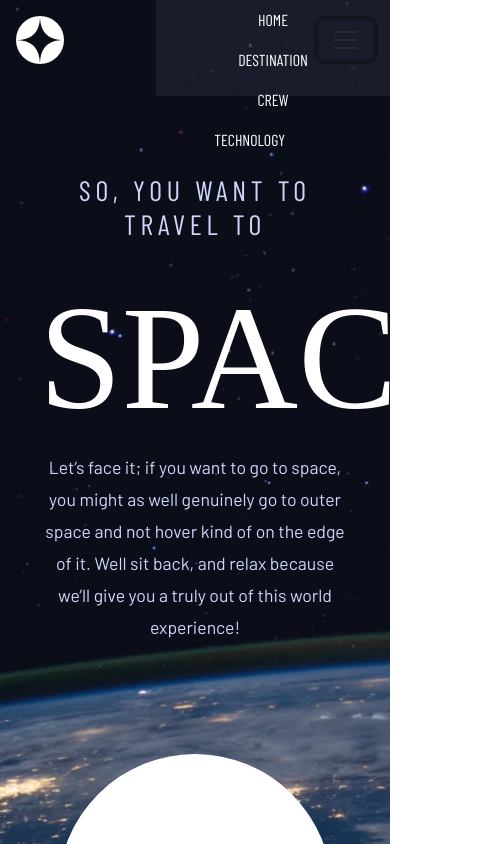
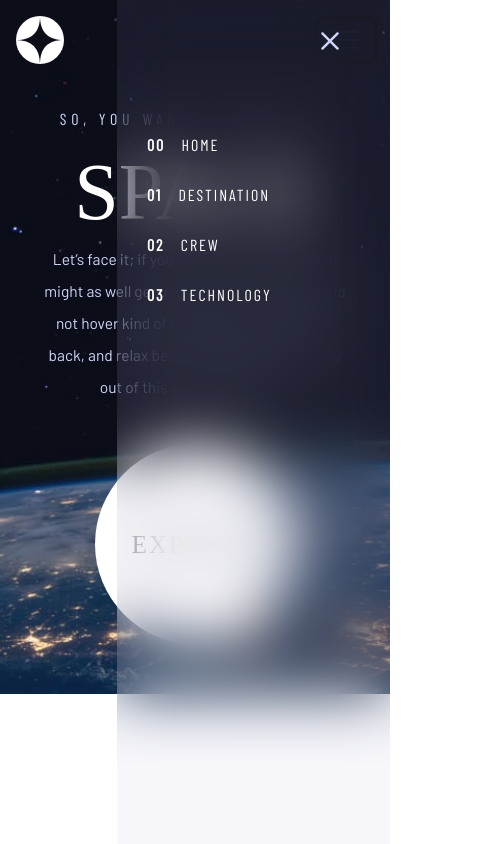
Before and after one commit to balayokesh/space-tourism, an Angular app: page / in a window 390 px wide. Both pictures are taken after a click on the button "Toggle navigation". Shown: the top 844 px of the page, 488 px wide, since content can reach past the window. Built offline with nearby package versions, Linux system fonts and the light colour scheme; a web font is replaced by a local one.

Commit message:
Completed navbar design for mobile home page

```diff
--- a/src/app/home/home.component.css
+++ b/src/app/home/home.component.css
@@ -6,6 +6,10 @@
     margin: 0;
     padding: 0;
     color: var(--light);
+}
+
+#nav-close-btn {
+    display: none;
 }
 
 h5 {
@@ -33,7 +37,7 @@ nav {
 }
 hr {
     color: var(--white);
-    width: 33%;
+    width: 31%;
     margin-left: 5%;
     z-index: 3;
 }
@@ -94,7 +98,7 @@ button#explore:hover {
 }
 
 /* Tablet and mobile screen size */
-@media only screen and (max-width: 768px) {
+@media only screen and (max-width: 991.98px) {
     #home-container {
         background: url('../../assets/home/background-home-tablet.jpg');
         height: 100%;
@@ -136,7 +140,7 @@ button#explore:hover {
 }
 
 /* Mobile screen only */
-@media only screen and (max-device-width: 480px){
+@media only screen and (max-width: 575.98px){
     #home-container {
         background: url('../../assets/home/background-home-mobile.jpg');
         height: 100%;
@@ -146,6 +150,10 @@ button#explore:hover {
     }
     h5 {
         font-size: 1rem;
+    }
+    .nav-ul-number {
+        display: inline;
+        font-weight: 600;
     }
     h1 {
         font-size: 5rem;
@@ -164,20 +172,35 @@ button#explore:hover {
         height: 200px;
         font-size: 25px;
     }
-    header {
-        position: relative;
-    }
     div#navbarNav {
         height: 100vh;
         position: absolute;
-        top: 50px;
-        right: 50%;
+        top: 0;
+        right: 0;
+        width: 70%;
     }
     div#navbarNav ul {
-        margin: 5%;
-        padding: 5%;
+        backdrop-filter: blur(30px);
+        height: 100%;
+        width: 100%;
+        justify-content: flex-start;
+        align-items: flex-start;
+        padding-left: 30px;
+        position: relative;
     }
-    button.navbar-toggler {
-
+    div#navbarNav ul li {
+        margin: 5px 0;
+        letter-spacing: 2px;
+        font-weight: lighter;
+    }
+    #nav-close-btn {
+        display: inline-block;
+        margin: 10px 35px 50px 0;
+        border: none;
+        background: transparent;
+        color: var(--light);
+        font-size: 2.5em;
+        padding: 0 5px;
+        align-self: flex-end;
     }
 }
--- a/src/app/home/home.component.html
+++ b/src/app/home/home.component.html
@@ -9,6 +9,9 @@
             </button>
             <div class="collapse navbar-collapse" id="navbarNav">
                 <ul class="navbar-nav">
+                    <button id="nav-close-btn" data-bs-toggle="collapse" data-bs-target="#navbarNav">
+                        <i class="bi bi-x"></i>
+                    </button>
                     <li class="nav-item">
                         <a class="nav-link" routerLink="home"><span class="nav-ul-number">00</span> Home</a>
                     </li>
--- a/src/app/home/home.component.ts
+++ b/src/app/home/home.component.ts
@@ -9,6 +9,7 @@ import { RouterModule } from '@angular/router';
   templateUrl: './home.component.html',
   styleUrl: './home.component.css'
 })
+
 export class HomeComponent {
 
 }
--- a/src/index.html
+++ b/src/index.html
@@ -8,6 +8,7 @@
   <link rel="icon" type="image/x-icon" href="favicon.png">
   <link href="https://cdn.jsdelivr.net/npm/bootstrap@5.3.2/dist/css/bootstrap.min.css" rel="stylesheet" integrity="sha384-T3c6CoIi6uLrA9TneNEoa7RxnatzjcDSCmG1MXxSR1GAsXEV/Dwwykc2MPK8M2HN" crossorigin="anonymous">
   <script src="https://cdn.jsdelivr.net/npm/bootstrap@5.1.3/dist/js/bootstrap.bundle.min.js"></script>
+  <link rel="stylesheet" href="https://cdn.jsdelivr.net/npm/bootstrap-icons@1.11.2/font/bootstrap-icons.min.css">
 </head>
 <body>
   <app-root></app-root>
```
